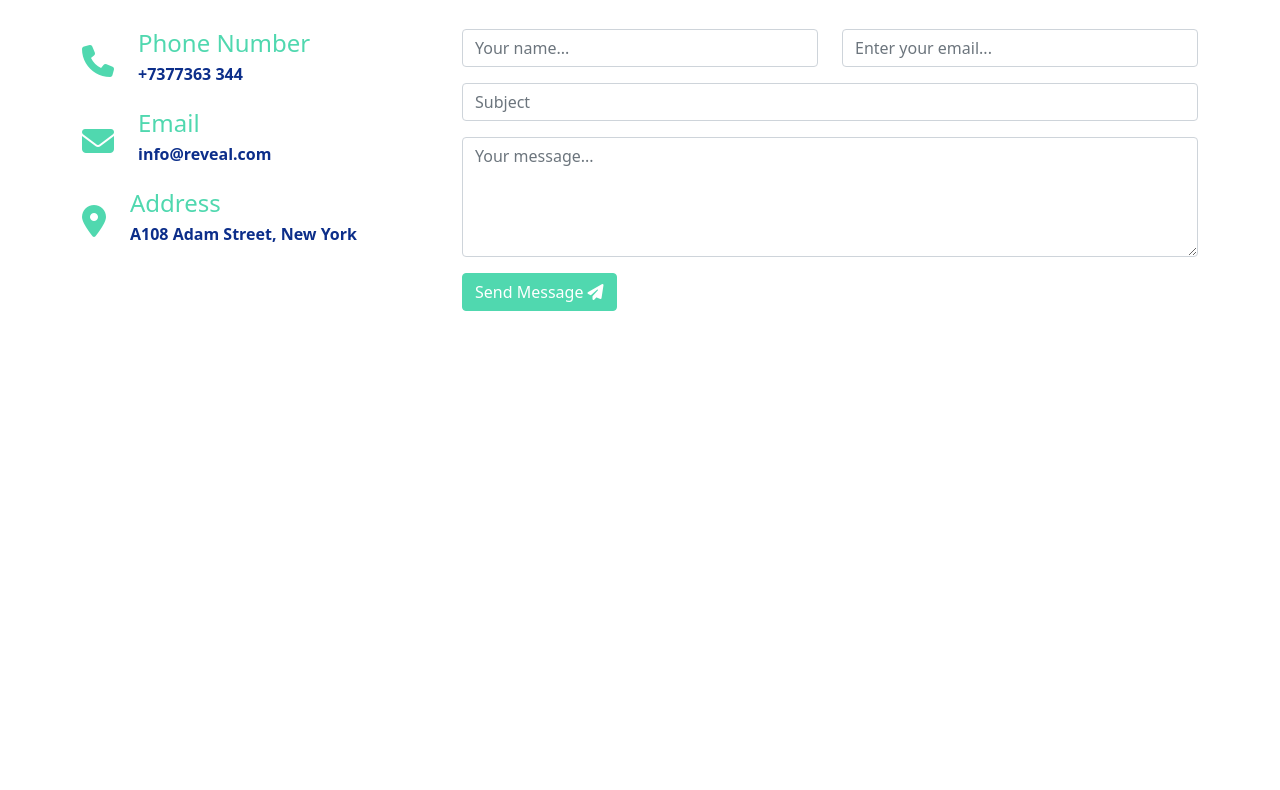
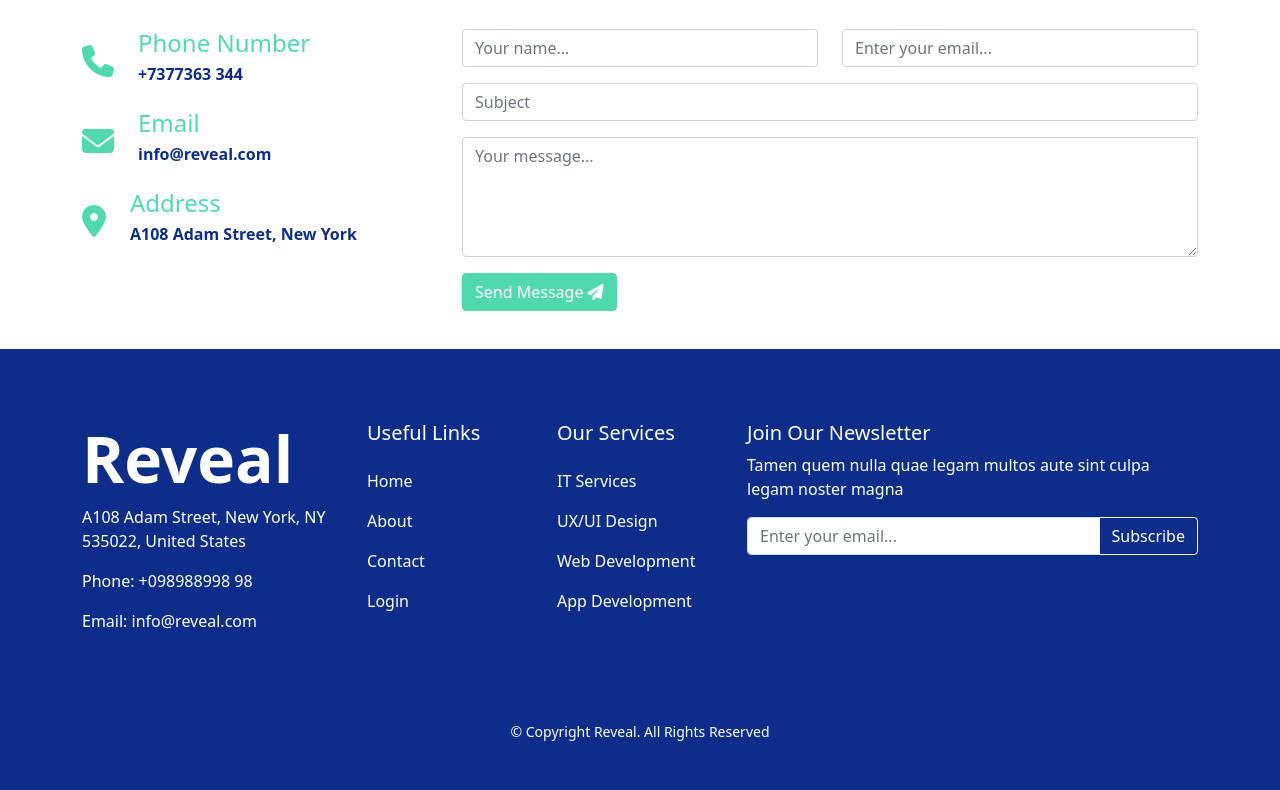
Before and after one commit to rajibrahman74/revealDotCom, a plain HTML site: page index.html in a window 1280 px wide. Shown: the part 3456-4246 px from the top of the page. Before the commit the page ends 3805 px from the top, so only its background shows below. Drawn offline with Linux system fonts and the light colour scheme.

Commit message:
[ADD]-footer

```diff
--- a/index.html
+++ b/index.html
@@ -347,6 +347,46 @@
         </section>
     </main>
 
+    <!--
+        Footer section
+     -->
+    <footer class="bg-primary mt-5">
+        <section class="container py-5 text-white">
+            <div class="row py-4">
+                <div class="col-md-3">
+                    <h1 class="fw-bold display-3">Reveal</h1>
+                    <p>A108 Adam Street, New York, NY 535022, United States</p>
+                    <p>Phone: +098988998 98</p>
+                    <p>Email: info@reveal.com</p>
+                </div>
+                <div class="col-md-2 d-flex flex-column gap-3">
+                    <h5>Useful Links</h5>
+                    <a class="text-white text-decoration-none" href="">Home</a>
+                    <a class="text-white text-decoration-none" href="">About</a>
+                    <a class="text-white text-decoration-none" href="">Contact</a>
+                    <a class="text-white text-decoration-none" href="">Login</a>
+                </div>
+                <div class="col-md-2 d-flex flex-column gap-3">
+                    <h5>Our Services</h5>
+                    <a class="text-white text-decoration-none" href="">IT Services</a>
+                    <a class="text-white text-decoration-none" href="">UX/UI Design</a>
+                    <a class="text-white text-decoration-none" href="">Web Development</a>
+                    <a class="text-white text-decoration-none" href="">App Development</a>
+                </div>
+                <div class="col-md-5">
+                    <h5>Join Our Newsletter</h5>
+                    <p>Tamen quem nulla quae legam multos aute sint culpa legam noster magna</p>
+                    <div class="input-group mb-3">
+                        <input type="text" class="form-control" placeholder="Enter your email..."
+                            aria-label="Recipient's username" aria-describedby="button-addon2">
+                        <button class="btn btn-outline-secondary" type="button" id="button-addon2">Subscribe</button>
+                    </div>
+                </div>
+            </div>
+            <small class="d-flex justify-content-center pt-5">© Copyright Reveal. All Rights Reserved</small>
+        </section>
+    </footer>
+
 
     <!--
         Bootstrap js file is associated wiht HTML
```
